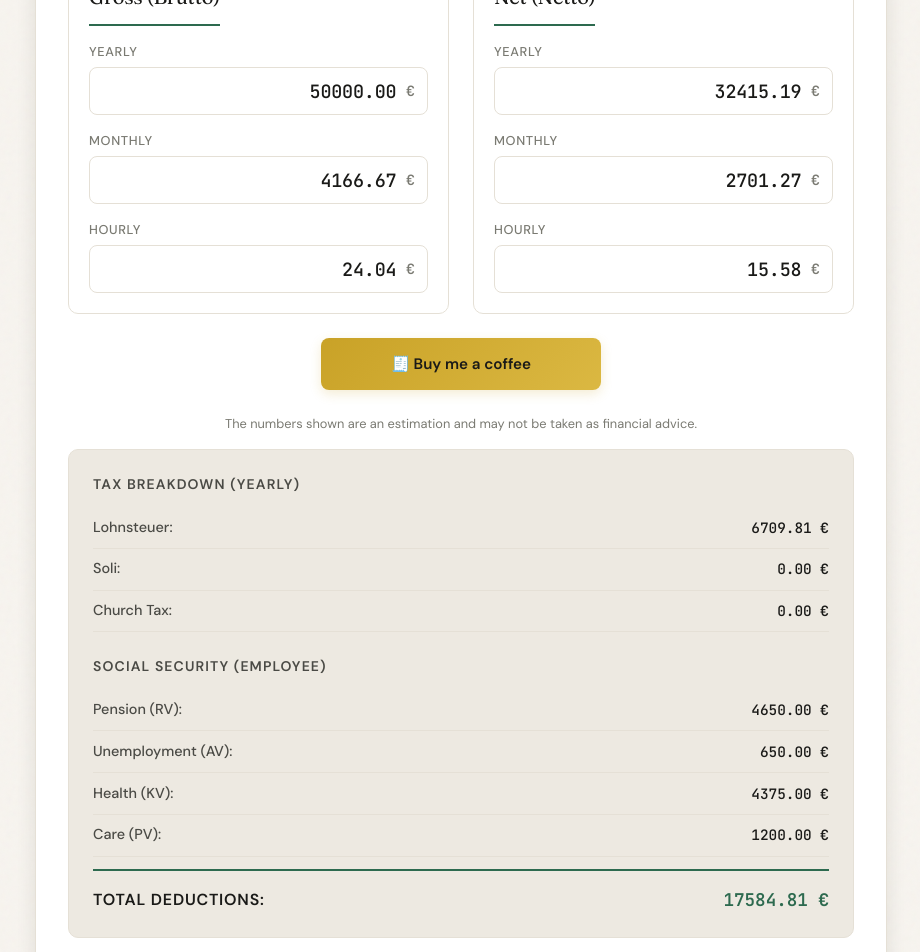
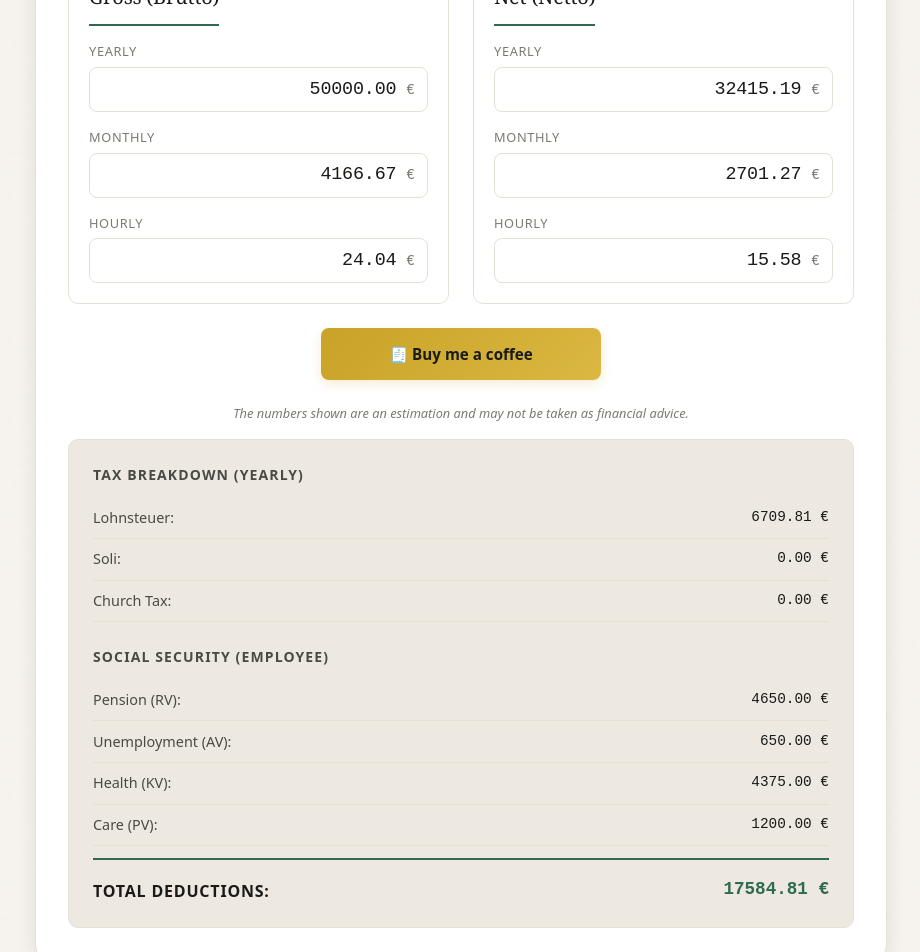
Before and after one commit to genee19/gehaltskalk, a Svelte app: page / in a window 1280 px wide. Shown: the part 260-1212 px from the top of the page, without its empty margins (179-1099 px from the left). Built offline with nearby package versions, Linux system fonts and the light colour scheme.

Commit message:
Improve semantic markup and styling
- Use label.input-group wrapper for calculator inputs
- Add proper span classes for label text and currency symbol
- Add white-space nowrap to grand total
- Remove border-top from copyright footer

```diff
--- a/index.html
+++ b/index.html
@@ -1,13 +1,10 @@
 <!doctype html>
-<html lang="de">
+<html lang="en">
   <head>
     <meta charset="UTF-8" />
     <link rel="icon" type="image/svg+xml" href="/vite.svg" />
     <meta name="viewport" content="width=device-width, initial-scale=1.0" />
     <title>🇩🇪 Gehaltsrechner 2026</title>
-    <link rel="preconnect" href="https://fonts.googleapis.com">
-    <link rel="preconnect" href="https://fonts.gstatic.com" crossorigin>
-    <link href="https://fonts.googleapis.com/css2?family=Fraunces:opsz,wght@9..144,300;9..144,400;9..144,600;9..144,700&family=DM+Sans:opsz,wght@9..144,400;9..144,500;9..144,600&family=JetBrains+Mono:wght@400;500;600&display=swap" rel="stylesheet">
   </head>
   <body>
     <div id="app"></div>
--- a/src/App.svelte
+++ b/src/App.svelte
@@ -143,52 +143,52 @@
   <div class="calculator-grid">
     <div class="column">
       <h2>Gross (Brutto)</h2>
-      <div class="input-group">
-        <label>Yearly</label>
+      <label class="input-group">
+        <span class="input-label">Yearly</span>
         <div class="input-wrapper">
           <FinancialInput bind:value={grossYearly} onchange={updateFromGrossYearly} />
-          <span>€</span>
+          <span class="currency">€</span>
         </div>
-      </div>
-      <div class="input-group">
-        <label>Monthly</label>
+      </label>
+      <label class="input-group">
+        <span class="input-label">Monthly</span>
         <div class="input-wrapper">
           <FinancialInput value={grossMonthly} onchange={updateFromGrossMonthly} />
-          <span>€</span>
+          <span class="currency">€</span>
         </div>
-      </div>
-      <div class="input-group">
-        <label>Hourly</label>
+      </label>
+      <label class="input-group">
+        <span class="input-label">Hourly</span>
         <div class="input-wrapper">
           <FinancialInput value={grossHourly} onchange={updateFromGrossHourly} />
-          <span>€</span>
+          <span class="currency">€</span>
         </div>
-      </div>
+      </label>
     </div>
 
     <div class="column">
       <h2>Net (Netto)</h2>
-      <div class="input-group">
-        <label>Yearly</label>
+      <label class="input-group">
+        <span class="input-label">Yearly</span>
         <div class="input-wrapper">
           <FinancialInput value={netYearly} onchange={updateFromNetYearly} />
-          <span>€</span>
+          <span class="currency">€</span>
         </div>
-      </div>
-       <div class="input-group">
-        <label>Monthly</label>
+      </label>
+       <label class="input-group">
+        <span class="input-label">Monthly</span>
         <div class="input-wrapper">
           <FinancialInput value={netMonthly} onchange={updateFromNetMonthly} />
-          <span>€</span>
+          <span class="currency">€</span>
         </div>
-      </div>
-       <div class="input-group">
-        <label>Hourly</label>
+      </label>
+       <label class="input-group">
+        <span class="input-label">Hourly</span>
         <div class="input-wrapper">
           <FinancialInput value={netHourly} onchange={updateFromNetHourly} />
-          <span>€</span>
+          <span class="currency">€</span>
         </div>
-      </div>
+      </label>
     </div>
   </div>
 
@@ -226,7 +226,7 @@
     </div>
 
     <div class="total-row">
-      <span>Total Deductions:</span> <span>{(result.taxes.total + result.social.total).toFixed(2)} €</span>
+      <span>Total Deductions:</span> <span class="grand-total">{(result.taxes.total + result.social.total).toFixed(2)} €</span>
     </div>
   </div>
 
--- a/src/app.css
+++ b/src/app.css
@@ -337,13 +337,14 @@ a:hover {
 /* Input Groups */
 .input-group {
   margin-bottom: 1rem;
+  display: block;
 }
 
 .input-group:last-child {
   margin-bottom: 0;
 }
 
-.input-group label {
+.input-label {
   display: block;
   font-size: 0.8rem;
   font-weight: 500;
@@ -355,7 +356,7 @@ a:hover {
 
 .input-wrapper {
   display: flex;
-  align-items: center;
+  align-items: baseline;
   border: 1.5px solid var(--border-subtle);
   border-radius: 8px;
   padding: 0.6rem 0.75rem;
@@ -388,7 +389,7 @@ a:hover {
   font-weight: 400;
 }
 
-.input-wrapper span {
+.input-wrapper .currency {
   font-family: var(--font-mono);
   font-size: 0.9rem;
   color: var(--text-muted);
@@ -494,7 +495,7 @@ input[type="checkbox"] {
 .total-row {
   display: flex;
   justify-content: space-between;
-  align-items: center;
+  align-items: flex-end;
   padding: 1rem 0 0;
   margin-top: 0.75rem;
   border-top: 2px solid var(--accent-primary);
@@ -508,10 +509,11 @@ input[type="checkbox"] {
   letter-spacing: 0.05em;
 }
 
-.total-row span:last-child {
+.total-row .grand-total {
   font-family: var(--font-mono);
   font-size: 1.1rem;
   color: var(--accent-primary);
+  white-space: nowrap;
 }
 
 /* Donate Button */
@@ -554,8 +556,6 @@ input[type="checkbox"] {
   color: var(--text-muted);
   font-size: 0.7rem;
   padding: 1.5rem 0 0;
-  margin-top: 1rem;
-  border-top: 1px solid var(--border-subtle);
 }
 
 /* Animations */
--- a/vite.config.ts
+++ b/vite.config.ts
@@ -6,10 +6,6 @@ import { viteSingleFile } from 'vite-plugin-singlefile'
 export default defineConfig({
   plugins: [svelte(), viteSingleFile()],
   base: './',
-  server: {
-    host: '0.0.0.0',
-    port: 5173,
-  },
   test: {
     environment: 'jsdom',
     passWithNoTests: true,
```
Also changed, not shown: 1 other file (tests, documents, lock files or other folders).
